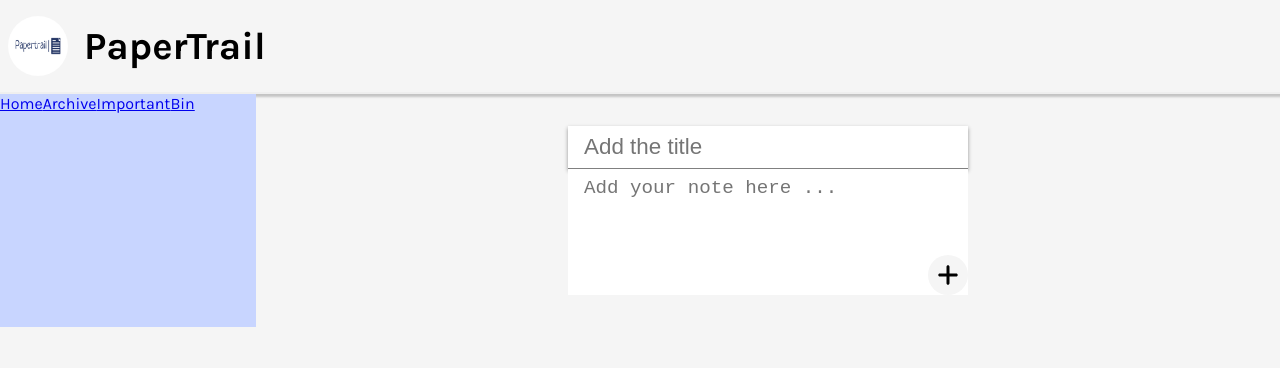
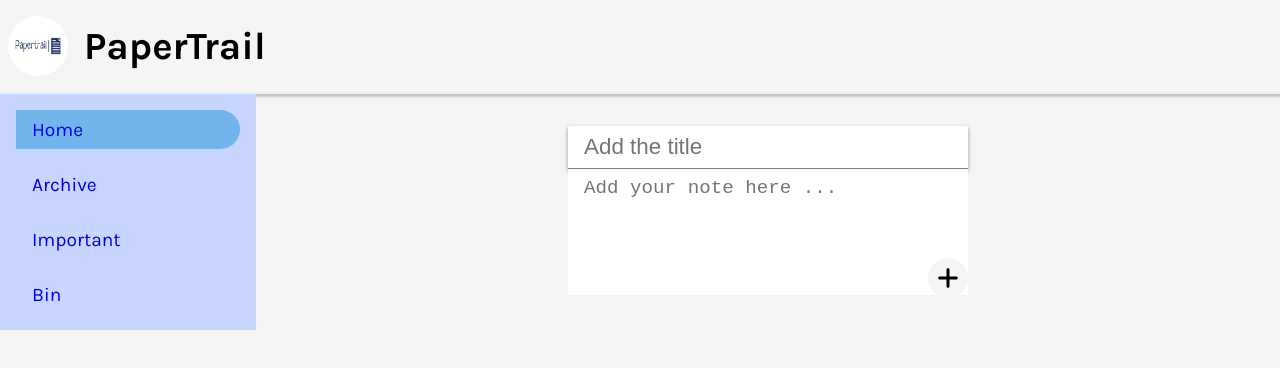
Before and after one commit to hritikRajput/notes-app, a React (Vite) app: page / in a window 1280 px wide. Shown: the top 368 px of the page. Built offline with nearby package versions, Linux system fonts and the light colour scheme.

Commit message:
Add styles to link in Sidebar.css and modify Link to NavLink in Sidebar.jsx

```diff
--- a/src/components/Sidebar/Sidebar.css
+++ b/src/components/Sidebar/Sidebar.css
@@ -1,3 +1,22 @@
 .sidebar{
+    padding: 16px;
     background: #c8d5ff;
+    display: flex;
+    flex-direction: column;
+    gap: 16px;
 }
+
+.sidebar .link{
+    text-decoration: none;
+    font-size: 1.2rem;
+    padding: 8px 16px;
+}
+
+.sidebar .link:hover{
+    background: #72b5ed;
+    border-radius: 0 2rem 2rem 0;
+}
+.active-link{
+    background: #72b5ed;
+    border-radius: 0 2rem 2rem 0;
+}
--- a/src/components/Sidebar/Sidebar.jsx
+++ b/src/components/Sidebar/Sidebar.jsx
@@ -1,14 +1,12 @@
 import "./Sidebar.css"
-import { Link } from "react-router-dom"
+import { NavLink } from "react-router-dom"
 export default function Sidebar() {
     return (
         <div className="sidebar">
-            <ul>
-                <Link to="/">Home</Link>
-                <Link to="/archive">Archive</Link>
-                <Link to="/important">Important</Link>
-                <Link to="/bin">Bin</Link>
-            </ul>
+            <NavLink to="/" className={({ isActive }) => `${isActive ? "active-link" : ""} link`} >Home</NavLink>
+            <NavLink to="/archive" className={({ isActive }) => `${isActive ? "active-link" : ""} link`}>Archive</NavLink>
+            <NavLink to="/important" className={({ isActive }) => `${isActive ? "active-link" : ""} link`}>Important</NavLink>
+            <NavLink to="/bin" className={({ isActive }) => `${isActive ? "active-link" : ""} link`}>Bin</NavLink>
         </div>
     )
 }
--- a/src/pages/Home/Home.css
+++ b/src/pages/Home/Home.css
@@ -1,4 +1,5 @@
 .home__grid-container{
     display: grid;
     grid-template-columns: 1fr 4fr;
+
 }
```
